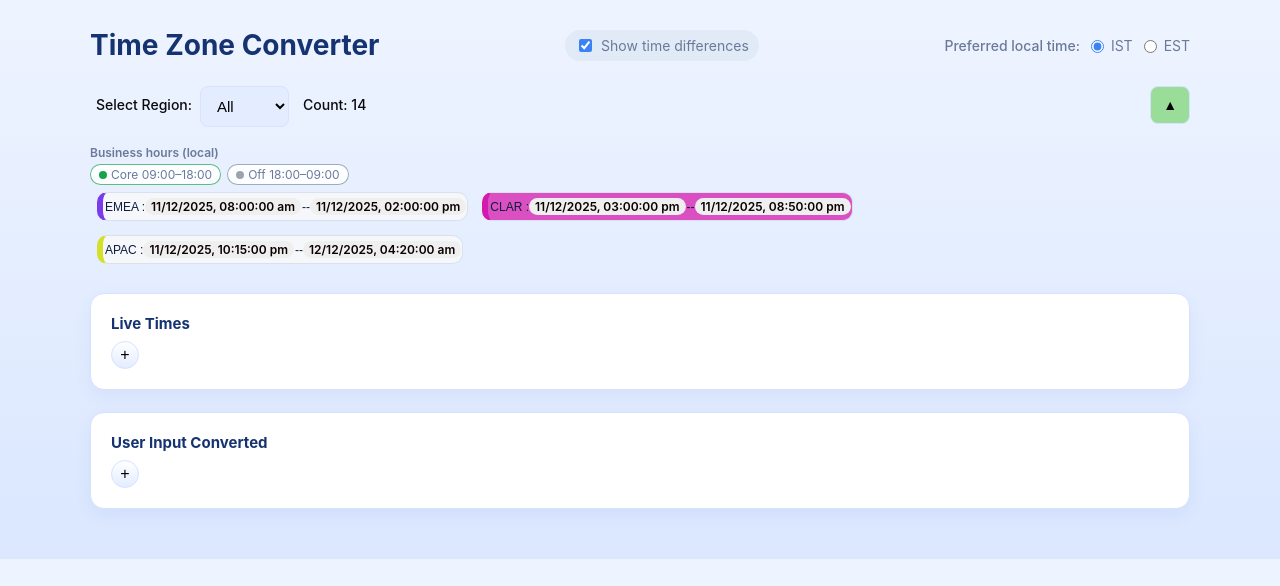
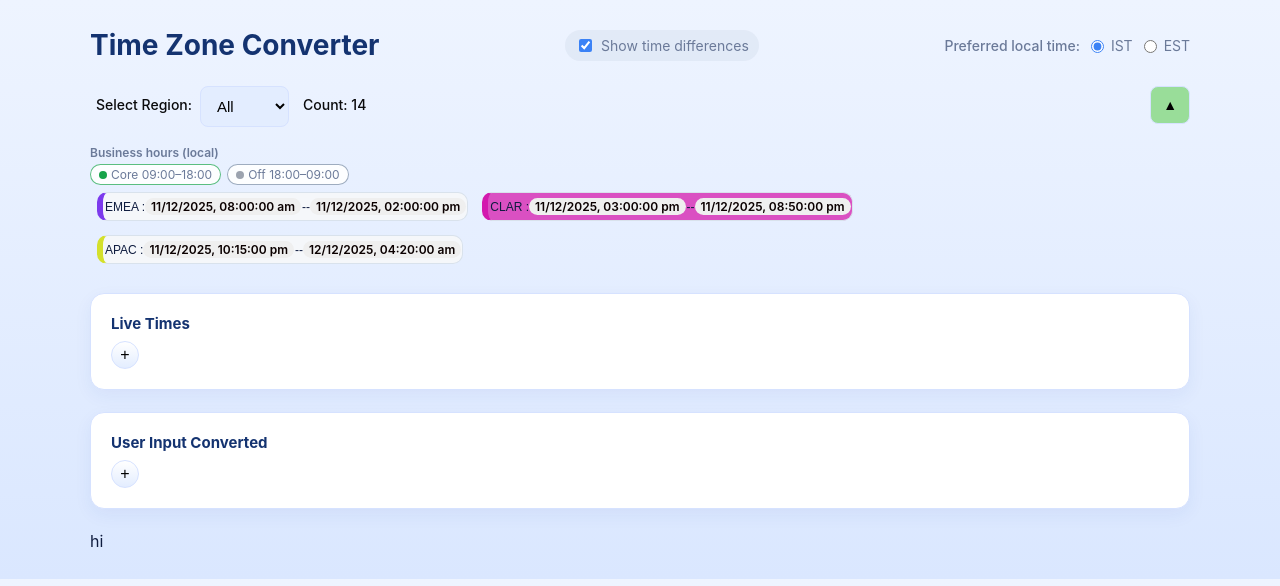
Before and after one commit to gauravvermagkp/GauravTimeConversionReact, a React (Vite) app: page / in a window 1280 px wide. Shown: the top 586 px of the page. Built offline with nearby package versions, Linux system fonts and the light colour scheme.

Commit message:
scroll_v1

```diff
--- a/src/components/BatchTimings.jsx
+++ b/src/components/BatchTimings.jsx
@@ -34,6 +34,7 @@ export default function BatchTimings({ region }) {
                                 setclickedclassName(`${e.target.id}-clicked`)
                                 dispatch(updateInputDate(e.target.value))
                                 dispatch(updatecollapseConverted(false))
+                                document.getElementById("convertedchips").scrollIntoView({ behavior: "smooth" });
                                 }}>{newt[0]}</button>
                             <label> -- </label>
                             <button className={`btn-soft ${clickedclassName.includes(`${batchname_lower}b2`)?clickedclassName:''}`}
@@ -42,6 +43,7 @@ export default function BatchTimings({ region }) {
                                 setclickedclassName(`${e.target.id}-clicked`)
                                 dispatch(updateInputDate(e.target.value))
                                  dispatch(updatecollapseConverted(false))
+                                 document.getElementById("convertedchips").scrollIntoView({ behavior: "smooth" });
                                 }}>{newt[1]}</button>
                         </div>
                     }
--- a/src/components/UserInputSection.jsx
+++ b/src/components/UserInputSection.jsx
@@ -64,7 +64,6 @@ export default function UserInputSection({ props_object }) {
                 {!collapseConverted ? <>
                     <label className='cardlabel'>Choose Date & Time ({preferredBase}):</label>
                     <input id="userInput" type="datetime-local" value={inputDate} onChange={(e) => dispatch(updateInputDate(e.target.value))} />
-                    {console.log('Input Date in UserInputSection.jsx:', inputDate)}
 
                     <div className="prominent">
                         <PrimaryEST converted_time={convertedTimes['USA']} />
@@ -88,6 +87,7 @@ export default function UserInputSection({ props_object }) {
                     </div>
                 </> : null}
             </div>
+            <div  id="convertedchips">hi</div>
         </>
 
     )
```
